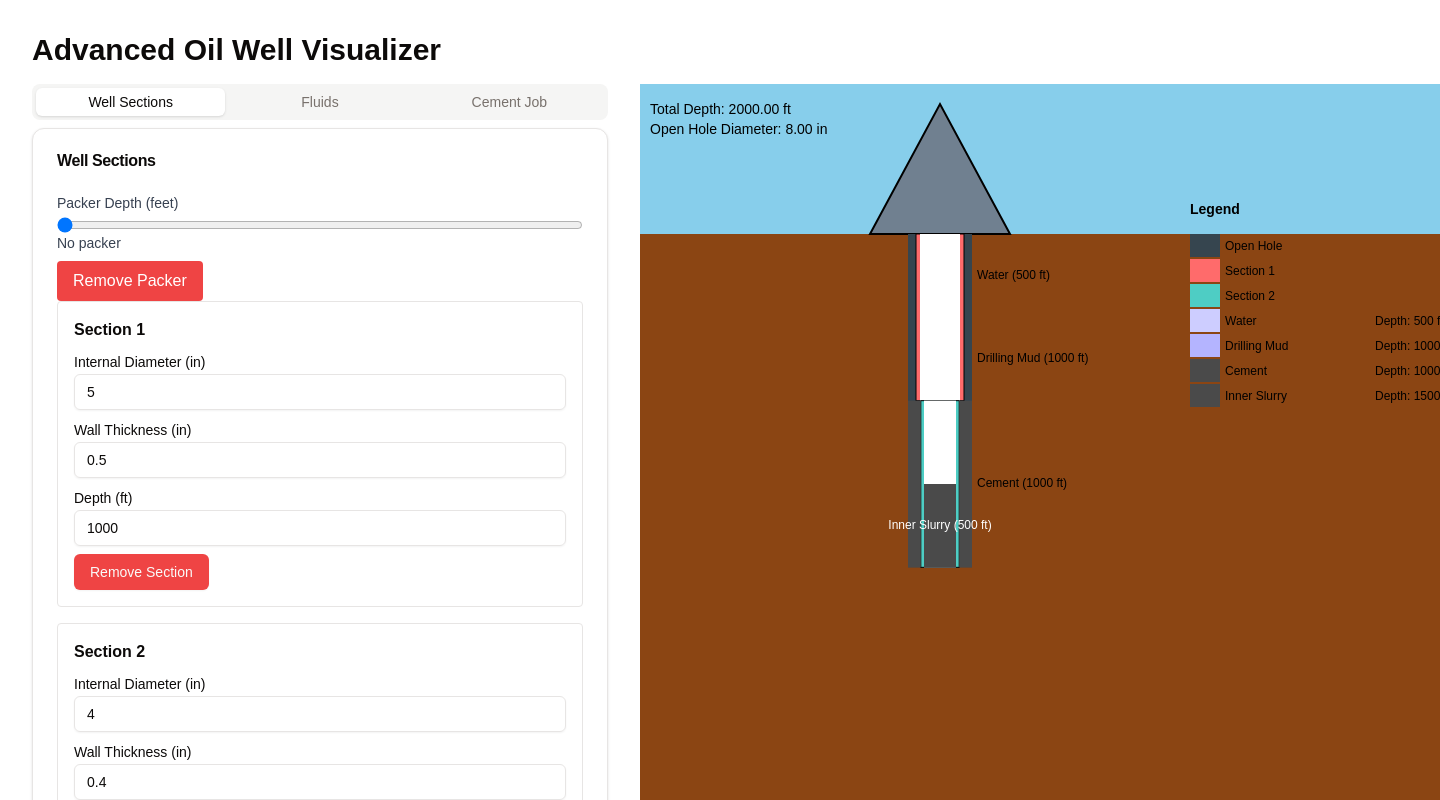
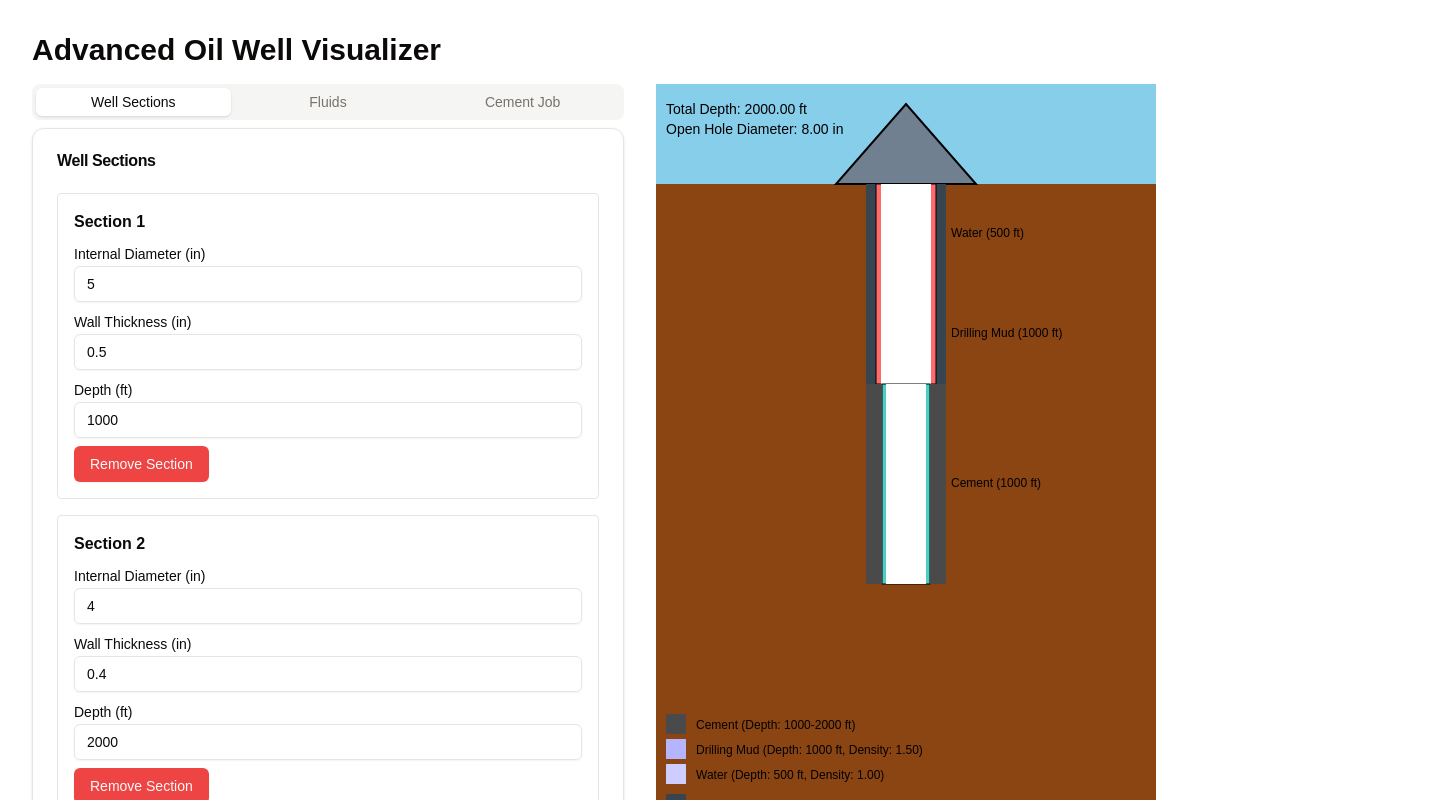
Before and after one commit to carlosmoreira09/fluid-calculations-front, a Next.js app: page /cementing in a window 1280 px wide. Shown: the top 800 px of the page, 1440 px wide, since content can reach past the window. Built offline with nearby package versions, Linux system fonts and the light colour scheme.

Commit message:
fix update

```diff
--- a/app/cementing/page.tsx
+++ b/app/cementing/page.tsx
@@ -36,7 +36,6 @@ export default function Home() {
   const [slurryStartDepth, setSlurryStartDepth] = useState(2000);
   const [slurryDensity, setSlurryDensity] = useState(15.8);
   const [slurryYield, setSlurryYield] = useState(1.15);
-  const [innerSlurryDepth, setInnerSlurryDepth] = useState(500); // New state for inner slurry depth
 
   const totalDepth = sections[sections.length - 1].depth;
 
@@ -99,27 +98,6 @@ export default function Home() {
                     <CardTitle>Well Sections</CardTitle>
                   </CardHeader>
                   <CardContent>
-                    <div>
-                      <label className="block text-sm font-medium text-gray-700">
-                        Packer Depth (feet)
-                        <input
-                            type="range"
-                            min="0"
-                            max={sections[sections.length - 1].depth}
-                            step="1"
-                            value={packerDepth || 0}
-                            onChange={(e) => setPackerDepth(Number(e.target.value))}
-                            className="mt-1 block w-full"
-                        />
-                        <span>{packerDepth !== null ? `${packerDepth.toFixed(2)} ft` : 'No packer'}</span>
-                      </label>
-                      <button
-                          onClick={() => setPackerDepth(null)}
-                          className="mt-2 px-4 py-2 bg-red-500 text-white rounded hover:bg-red-600"
-                      >
-                        Remove Packer
-                      </button>
-                    </div>
                     {sections.map((section, index) => (
                         <div key={index} className="mb-4 p-4 border rounded">
                           <h4 className="font-bold mb-2">Section {index + 1}</h4>
@@ -268,16 +246,6 @@ export default function Home() {
                             onChange={(e) => setOpenHoleDiameter(Number(e.target.value))}
                         />
                       </div>
-                      <div>
-                        <Label htmlFor="innerSlurryDepth">Inner Slurry Depth (ft)</Label>
-                        <Input
-                            id="innerSlurryDepth"
-                            type="number"
-                            step="1"
-                            value={innerSlurryDepth}
-                            onChange={(e) => setInnerSlurryDepth(Number(e.target.value))}
-                        />
-                      </div>
                     </div>
                   </CardContent>
                 </Card>
@@ -290,8 +258,7 @@ export default function Home() {
                       openHoleDiameter={openHoleDiameter}
                       casingOuterDiameter={sections[sections.length - 1].internalDiameter + 2 * sections[sections.length - 1].wallThickness}
                       totalDepth={totalDepth}
-                      innerSlurryDepth={innerSlurryDepth}
-                  />
+                   />
                 </div>
               </TabsContent>
             </Tabs>
@@ -305,7 +272,6 @@ export default function Home() {
                 fluids={fluids}
                 slurryDepth={slurryDepth}
                 slurryStartDepth={slurryStartDepth}
-                innerSlurryDepth={innerSlurryDepth}
             />
           </div>
         </div>
--- a/components/CementJob.tsx
+++ b/components/CementJob.tsx
@@ -10,7 +10,6 @@ interface CementJobProps {
   openHoleDiameter: number;
   casingOuterDiameter: number;
   totalDepth?: number;
-  innerSlurryDepth: number
 }
 
 const CementJob: React.FC<CementJobProps> = ({
@@ -19,8 +18,7 @@ const CementJob: React.FC<CementJobProps> = ({
   slurryDensity,
   slurryYield,
   openHoleDiameter,
-  casingOuterDiameter,
-                                               innerSlurryDepth
+  casingOuterDiameter
 }) => {
   // Calculate annular volume
   const annularVolume = calculateAnnularVolume(slurryDepth, openHoleDiameter, casingOuterDiameter);
--- a/components/OilWell.tsx
+++ b/components/OilWell.tsx
@@ -20,34 +20,25 @@ interface OilWellProps {
     fluids: Fluid[];
     slurryDepth: number;
     slurryStartDepth: number;
-    innerSlurryDepth: number;
 }
 
-const OilWell: React.FC<OilWellProps> = ({
-                                             sections,
-                                             openHoleDiameter,
-                                             packerDepth,
-                                             totalDepth,
-                                             fluids,
-                                             slurryDepth,
-                                             innerSlurryDepth
-                                         }) => {
-    const svgWidth = 800; // Increased width to accommodate the table
-    const svgHeight = 1000;
-    const scale = 8;
+const OilWell: React.FC<OilWellProps> = ({ sections, openHoleDiameter, packerDepth, totalDepth, fluids, slurryDepth, slurryStartDepth }) => {
+    const svgWidth = 500;
+    const svgHeight = 800;
+    const scale = 10; // Scale factor for better visibility
+    const wellCenterX = svgWidth / 2;
+    const groundLevel = 100;
+    const scaledTotalDepth = totalDepth / 5; // Scale down depth for visualization
 
-    const wellCenterX = 300; // Adjusted to make room for the table
-    const groundLevel = 150;
-    const scaledTotalDepth = totalDepth / 6;
-
+    // Array of colors for different sections
     const sectionColors = ['#FF6B6B', '#4ECDC4', '#45B7D1', '#FFA07A', '#98D8C8', '#F06292', '#AED581', '#FFD54F'];
 
     const drawSection = (startDepth: number, endDepth: number, internalDiameter: number, wallThickness: number, color: string) => {
         const externalDiameter = internalDiameter + 2 * wallThickness;
         const scaledInternalDiameter = internalDiameter * scale;
         const scaledExternalDiameter = externalDiameter * scale;
-        const scaledStartDepth = startDepth / 6;
-        const scaledEndDepth = endDepth / 6;
+        const scaledStartDepth = startDepth / 5;
+        const scaledEndDepth = endDepth / 5;
 
         return (
             <g key={`section-${startDepth}-${endDepth}`}>
@@ -72,8 +63,8 @@ const OilWell: React.FC<OilWellProps> = ({
     };
 
     const drawPacker = (depth: number) => {
-        const scaledDepth = depth / 6;
-        const packerWidth = openHoleDiameter *10;
+        const scaledDepth = depth / 5;
+        const packerWidth = openHoleDiameter * scale;
         return (
             <rect
                 x={wellCenterX - packerWidth / 2}
@@ -88,20 +79,17 @@ const OilWell: React.FC<OilWellProps> = ({
     const drawFluids = () => {
         return fluids.map((fluid, index) => {
             const startDepth = index === 0 ? 0 : fluids[index - 1].depth;
-            const endDepth = Math.min(
-                fluid.depth,
-                totalDepth - (slurryDepth || 0),
-                totalDepth - (innerSlurryDepth || 0)
-            );
-            const scaledStartDepth = startDepth / 6;
-            const scaledEndDepth = endDepth / 6;
+            const endDepth = Math.min(fluid.depth, totalDepth - slurryDepth);
+            const scaledStartDepth = startDepth / 5;
+            const scaledEndDepth = endDepth / 5;
             const fluidWidth = openHoleDiameter * scale;
             const externalDiameter = sections.find(section => section.depth > startDepth)?.internalDiameter +
                 2 * sections.find(section => section.depth > startDepth)?.wallThickness || 0;
             const scaledExternalDiameter = externalDiameter * scale;
 
+            // Generate a color based on fluid density (darker = denser)
             const colorIntensity = Math.max(0, Math.min(255, Math.floor(255 - fluid.density * 50)));
-            const fluidColor = `rgb(${colorIntensity}, ${colorIntensity}, 255)`;
+            const fluidColor = `rgb(${colorIntensity}, ${colorIntensity}, 255)`; // Blue-based color for fluids
 
             if (endDepth > startDepth) {
                 return (
@@ -130,8 +118,8 @@ const OilWell: React.FC<OilWellProps> = ({
     };
 
     const drawCementSlurry = () => {
-        const scaledSlurryStartDepth = (totalDepth - slurryDepth) / 6;
-        const scaledSlurryEndDepth = totalDepth / 6;
+        const scaledSlurryStartDepth = (totalDepth - slurryDepth) / 5;
+        const scaledSlurryEndDepth = totalDepth / 5;
         const slurryWidth = openHoleDiameter * scale;
         const externalDiameter = sections.find(section => section.depth > totalDepth - slurryDepth)?.internalDiameter +
             2 * sections.find(section => section.depth > totalDepth - slurryDepth)?.wallThickness || 0;
@@ -144,14 +132,14 @@ const OilWell: React.FC<OilWellProps> = ({
                     y={groundLevel + scaledSlurryStartDepth}
                     width={(slurryWidth - scaledExternalDiameter) / 2}
                     height={scaledSlurryEndDepth - scaledSlurryStartDepth}
-                    fill="#4a4a4a"
+                    fill="#4a4a4a" // Dark gray for cement
                 />
                 <rect
                     x={wellCenterX + scaledExternalDiameter / 2}
                     y={groundLevel + scaledSlurryStartDepth}
                     width={(slurryWidth - scaledExternalDiameter) / 2}
                     height={scaledSlurryEndDepth - scaledSlurryStartDepth}
-                    fill="#4a4a4a"
+                    fill="#4a4a4a" // Dark gray for cement
                 />
                 <text
                     x={wellCenterX + slurryWidth / 2 + 5}
@@ -162,73 +150,6 @@ const OilWell: React.FC<OilWellProps> = ({
                 >
                     Cement ({slurryDepth.toFixed(0)} ft)
                 </text>
-            </g>
-        );
-    };
-
-    const drawInnerSlurry = () => {
-        const scaledInnerSlurryStartDepth = (totalDepth - innerSlurryDepth) / 6;
-        const scaledInnerSlurryEndDepth = totalDepth / 6;
-        const innerDiameter = sections[sections.length - 1].internalDiameter;
-        const scaledInnerDiameter = innerDiameter * scale;
-
-        return (
-            <g key="inner-slurry">
-                <rect
-                    x={wellCenterX - scaledInnerDiameter / 2}
-                    y={groundLevel + scaledInnerSlurryStartDepth}
-                    width={scaledInnerDiameter}
-                    height={scaledInnerSlurryEndDepth - scaledInnerSlurryStartDepth}
-                    fill="#4a4a4a"
-                />
-                <text
-                    x={wellCenterX}
-                    y={groundLevel + (scaledInnerSlurryStartDepth + scaledInnerSlurryEndDepth) / 2}
-                    fill="white"
-                    fontSize="12"
-                    textAnchor="middle"
-                    dominantBaseline="middle"
-                >
-                    Inner Slurry ({innerSlurryDepth?.toFixed(0)} ft)
-                </text>
-            </g>
-        );
-    };
-
-    const drawLegendTable = () => {
-        const tableX = 550;
-        const tableY = 150;
-        const rowHeight = 25;
-        const colWidths = [30, 150, 150];
-
-        const legendItems = [
-            { color: "#36454F", label: "Open Hole" },
-            ...sections.map((_, index) => ({ color: sectionColors[index % sectionColors.length], label: `Section ${index + 1}` })),
-            ...fluids.map(fluid => {
-                const colorIntensity = Math.max(0, Math.min(255, Math.floor(255 - (fluid.density || 0) * 50)));
-                const fluidColor = `rgb(${colorIntensity}, ${colorIntensity}, 255)`;
-                return {
-                    color: fluidColor,
-                    label: fluid.type,
-                    details: `Depth: ${Math.min(fluid.depth, totalDepth - (slurryDepth || 0), totalDepth - (innerSlurryDepth || 0)).toFixed(0)} ft, Density: ${(fluid.density || 0).toFixed(2)}`
-                };
-            }),
-            { color: "#4a4a4a", label: "Cement", details: `Depth: ${(totalDepth - (slurryDepth || 0)).toFixed(0)}-${totalDepth.toFixed(0)} ft` },
-            { color: "#4a4a4a", label: "Inner Slurry", details: `Depth: ${(totalDepth - (innerSlurryDepth || 0)).toFixed(0)}-${totalDepth.toFixed(0)} ft` }
-        ];
-
-        return (
-            <g>
-                <text x={tableX} y={tableY - 20} fontWeight="bold" fontSize="14">Legend</text>
-                {legendItems.map((item, index) => (
-                    <g key={`legend-${index}`} transform={`translate(0, ${index * rowHeight})`}>
-                        <rect x={tableX} y={tableY} width={colWidths[0]} height={rowHeight - 2} fill={item.color} />
-                        <text x={tableX + colWidths[0] + 5} y={tableY + rowHeight / 2} dominantBaseline="middle" fontSize="12">{item.label}</text>
-                        {item.details && (
-                            <text x={tableX + colWidths[0] + colWidths[1] + 5} y={tableY + rowHeight / 2} dominantBaseline="middle" fontSize="12">{item.details}</text>
-                        )}
-                    </g>
-                ))}
             </g>
         );
     };
@@ -276,9 +197,6 @@ const OilWell: React.FC<OilWellProps> = ({
             {/* Cement Slurry */}
             {drawCementSlurry()}
 
-            {/* Inner Slurry */}
-            {innerSlurryDepth > 0 && drawInnerSlurry()}
-
             {/* Packer */}
             {packerDepth !== null && drawPacker(packerDepth)}
 
@@ -289,8 +207,39 @@ const OilWell: React.FC<OilWellProps> = ({
                 <text x="10" y="70" fill="black" fontSize="14">Packer Depth: {packerDepth.toFixed(2)} ft</text>
             )}
 
-            {/* Legend Table */}
-            {drawLegendTable()}
+            {/* Legend */}
+            <rect x="10" y={svgHeight - 90} width="20" height="20" fill="#36454F" />
+            <text x="40" y={svgHeight - 75} fill="black" fontSize="12">Open Hole</text>
+            {sections.map((_, index) => (
+                <g key={`legend-${index}`}>
+                    <rect
+                        x="10"
+                        y={svgHeight - 60 + index * 25}
+                        width="20"
+                        height="20"
+                        fill={sectionColors[index % sectionColors.length]}
+                    />
+                    <text x="40" y={svgHeight - 45 + index * 25} fill="black" fontSize="12">Section {index + 1}</text>
+                </g>
+            ))}
+            <rect x="200" y={svgHeight - 30} width="20" height="5" fill="red" />
+            <text x="230" y={svgHeight - 15} fill="black" fontSize="12">Packer</text>
+            {fluids.map((fluid, index) => {
+                const colorIntensity = Math.max(0, Math.min(255, Math.floor(255 - fluid.density * 50)));
+                const fluidColor = `rgb(${colorIntensity}, ${colorIntensity}, 255)`;
+                return (
+                    <g key={`legend-fluid-${index}`}>
+                        <rect x="10" y={svgHeight - 120 - index * 25} width="20" height="20" fill={fluidColor} />
+                        <text x="40" y={svgHeight - 105 - index * 25} fill="black" fontSize="12">
+                            {fluid.type} (Depth: {Math.min(fluid.depth, totalDepth - slurryDepth).toFixed(0)} ft, Density: {fluid.density.toFixed(2)})
+                        </text>
+                    </g>
+                );
+            })}
+            <rect x="10" y={svgHeight - 120 - fluids.length * 25} width="20" height="20" fill="#4a4a4a" />
+            <text x="40" y={svgHeight - 105 - fluids.length * 25} fill="black" fontSize="12">
+                Cement (Depth: {(totalDepth - slurryDepth).toFixed(0)}-{totalDepth.toFixed(0)} ft)
+            </text>
         </svg>
     );
 };
```
